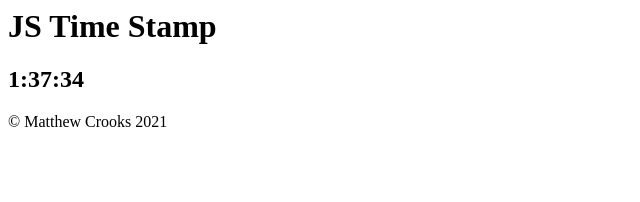
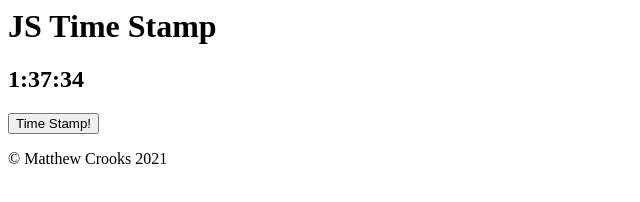
Before and after one commit to mcrooks65/js-time-stamp, a plain HTML site: page index.html in a window 1280 px wide. Shown: the whole page, without its empty margins (0-640 px from the left). Drawn offline with Linux system fonts and the light colour scheme.

Commit message:
Add time stamp button

```diff
--- a/index.html
+++ b/index.html
@@ -9,6 +9,9 @@
         <h2>
             <span id="clock">Clock goes here...</span>
         </h2>
+        <div>
+            <button id="setTimeStamp">Time Stamp!</button>
+        </div>
     </body>
     <footer>
         <p>&copy; Matthew Crooks 2021</p>
```
